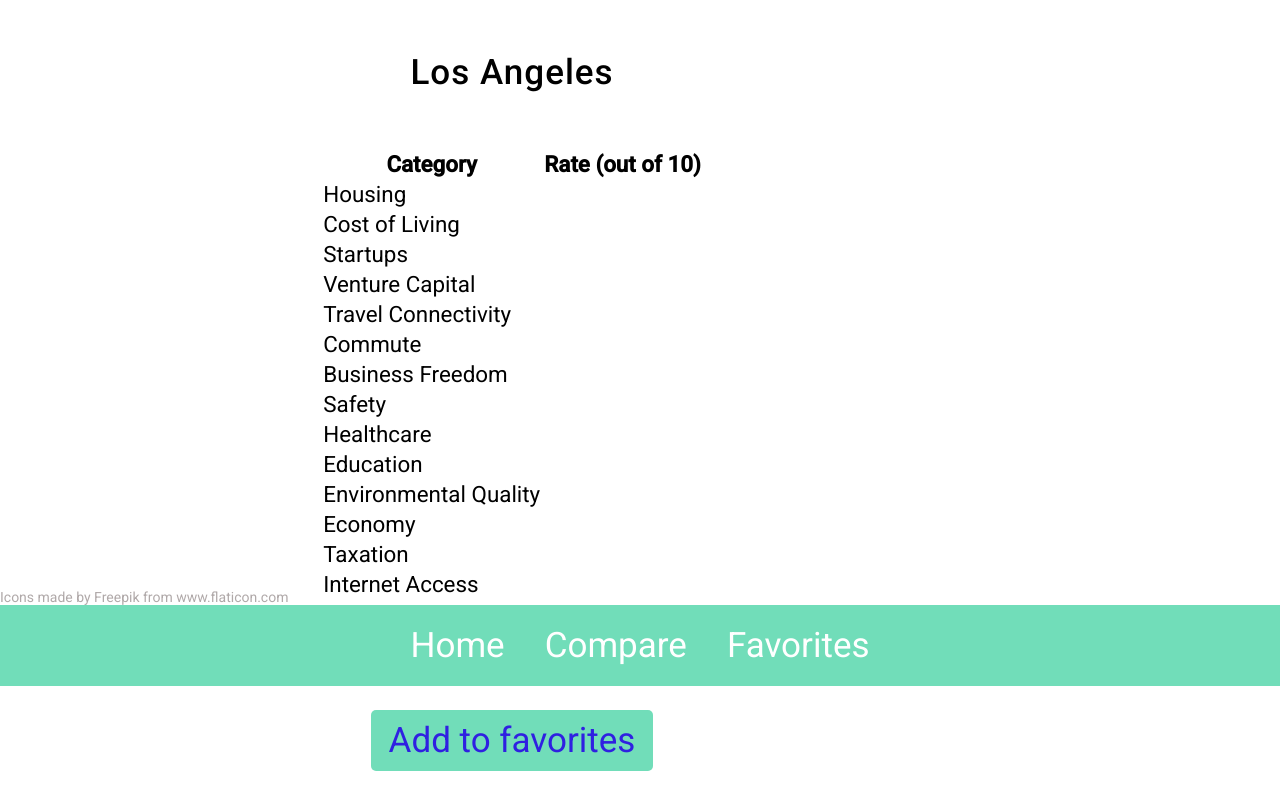
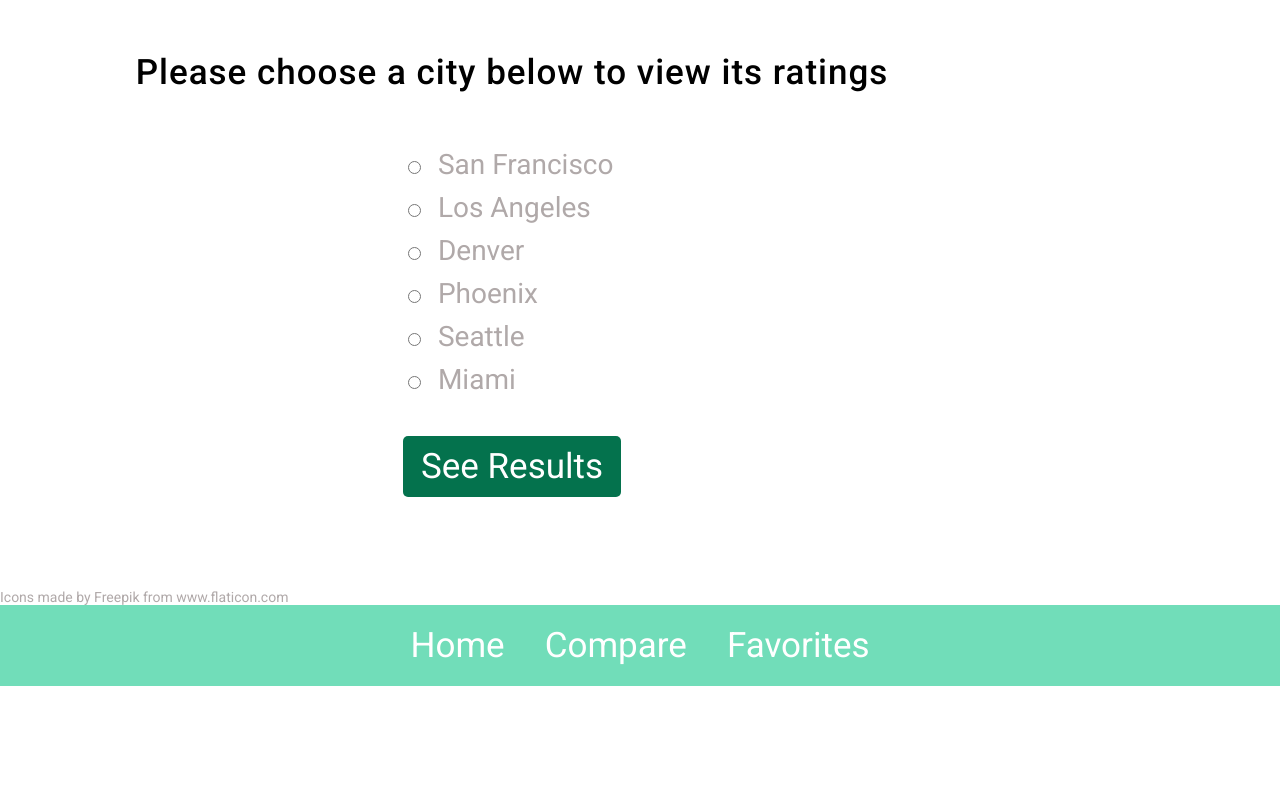
Before and after one commit to cbrisk/ajax-project, a website: page index.html in a window 1280 px wide. Both pictures are taken after a click on the link "Home". Shown: the part 114-905 px from the top of the page. After the commit the page ends 800 px from the top, so only its background shows below. Drawn offline with Linux system fonts and the light colour scheme.

Commit message:
completed testing and return to main page

```diff
--- a/css/styles.css
+++ b/css/styles.css
@@ -65,6 +65,10 @@ tr {
   font-size: 0.8rem;
 }
 
+tr td:nth-child(2) {
+  text-align: center;
+}
+
 .footer.row {
   background-color: #71ddb9;
 }
--- a/index.html
+++ b/index.html
@@ -16,7 +16,7 @@
     <h3>City Quality of Life</h3>
   </header>
   <main>
-    <div class="view hidden" data-view="main">
+    <div class="view" data-view="main">
       <div class="row">
         <h3 class="open">Please choose a city below to view its ratings</h3>
       </div>
@@ -52,9 +52,9 @@
         </form>
       </div>
     </div>
-    <div class="view" data-view="results">
+    <div class="view hidden" data-view="results">
       <div class="row">
-        <h3 class="open city">Los Angeles</h3>
+        <h3 class="open city"></h3>
       </div>
       <div class="row">
         <table>
@@ -65,71 +65,71 @@
             </tr>
           </thead>
           <tbody>
-            <tr>
+            <tr class="table-row">
               <td>Housing</td>
               <td></td>
             </tr>
-            <tr>
+            <tr class="table-row">
               <td>Cost of Living</td>
               <td></td>
             </tr>
-            <tr>
+            <tr class="table-row">
               <td>Startups</td>
               <td></td>
             </tr>
-            <tr>
+            <tr class="table-row">
               <td>Venture Capital</td>
               <td></td>
             </tr>
-            <tr>
+            <tr class="table-row">
               <td>Travel Connectivity</td>
               <td></td>
             </tr>
-            <tr>
+            <tr class="table-row">
               <td>Commute</td>
               <td></td>
             </tr>
-            <tr>
+            <tr class="table-row">
               <td>Business Freedom</td>
               <td></td>
             </tr>
-            <tr>
+            <tr class="table-row">
               <td>Safety</td>
               <td></td>
             </tr>
-            <tr>
+            <tr class="table-row">
               <td>Healthcare</td>
               <td></td>
             </tr>
-            <tr>
+            <tr class="table-row">
               <td>Education</td>
               <td></td>
             </tr>
-            <tr>
+            <tr class="table-row">
               <td>Environmental Quality</td>
               <td></td>
             </tr>
-            <tr>
+            <tr class="table-row">
               <td>Economy</td>
               <td></td>
             </tr>
-            <tr>
+            <tr class="table-row">
               <td>Taxation</td>
               <td></td>
             </tr>
-            <tr>
+            <tr class="table-row">
               <td>Internet Access</td>
               <td></td>
             </tr>
-            <tr>
+            <tr class="table-row">
               <td>Leisure &amp; Culture</td>
               <td></td>
             </tr>
-            <tr>
+            <tr class="table-row">
               <td>Tolerance</td>
               <td></td>
             </tr>
-            <tr>
+            <tr class="table-row">
               <td>Outdoors</td>
               <td></td>
             </tr>
@@ -144,9 +144,9 @@
   <footer>
     <div class="credit">Icons made by Freepik from www.flaticon.com</div>
     <div class="footer row">
-      <a class="link" href="#" data-view="main">Home</a>
-      <a class="link" href="#" data-view="compare">Compare</a>
-      <a class="link" href="#" data-view="favorites">Favorites</a>
+      <a class="link main" href="#" data-view="main">Home</a>
+      <a class="link compare" href="#" data-view="compare">Compare</a>
+      <a class="link favorites" href="#" data-view="favorites">Favorites</a>
     </div>
   </footer>
   <script src="js/data.js"></script>
--- a/js/main.js
+++ b/js/main.js
@@ -1,19 +1,46 @@
 var $form1 = document.querySelector('.form-one');
-// var $header = document.querySelector('h3.city');
+var $views = document.querySelectorAll('div.view');
+var $header = document.querySelector('h3.city');
+var $tablerow = document.querySelectorAll('.table-row');
 
 window.addEventListener('submit', function (event) {
-  if (event.target.matches('button.results')) {
+  if (event.target.matches('.form-one')) {
     event.preventDefault();
     var city = $form1.elements.city.value;
-    // var $cityDisplay = document.querySelector('input[name="city"]:checked').nextSibling.textContent;
+    var $radio = document.querySelector('input[name="city"]:checked');
+    var $cityDisplay = $radio.nextElementSibling.firstChild.textContent;
     $form1.reset();
     var xhr = new XMLHttpRequest();
     xhr.open('GET', 'https://api.teleport.org/api/urban_areas/slug:' + city + '/scores/');
     xhr.responseType = 'json';
     xhr.addEventListener('load', function () {
       data.firstCity = xhr.response;
+      for (var j = 0; j < data.firstCity.categories.length; j++) {
+        $tablerow[j].children[1].textContent = Math.round(data.firstCity.categories[j].score_out_of_10);
+      }
     });
     xhr.send();
-
+    $header.textContent = $cityDisplay;
+    viewSwapping('results');
   }
 });
+
+window.addEventListener('click', function (event) {
+  if (!event.target.matches('a.link')) {
+    return;
+  }
+  if (event.target.matches('a.main')) {
+    viewSwapping('main');
+  }
+});
+
+function viewSwapping(dataView) {
+  for (var i = 0; i < $views.length; i++) {
+    if ($views[i].getAttribute('data-view') === dataView) {
+      $views[i].classList.remove('hidden');
+    } else {
+      $views[i].classList.add('hidden');
+    }
+  }
+  data.view = dataView;
+}
```
